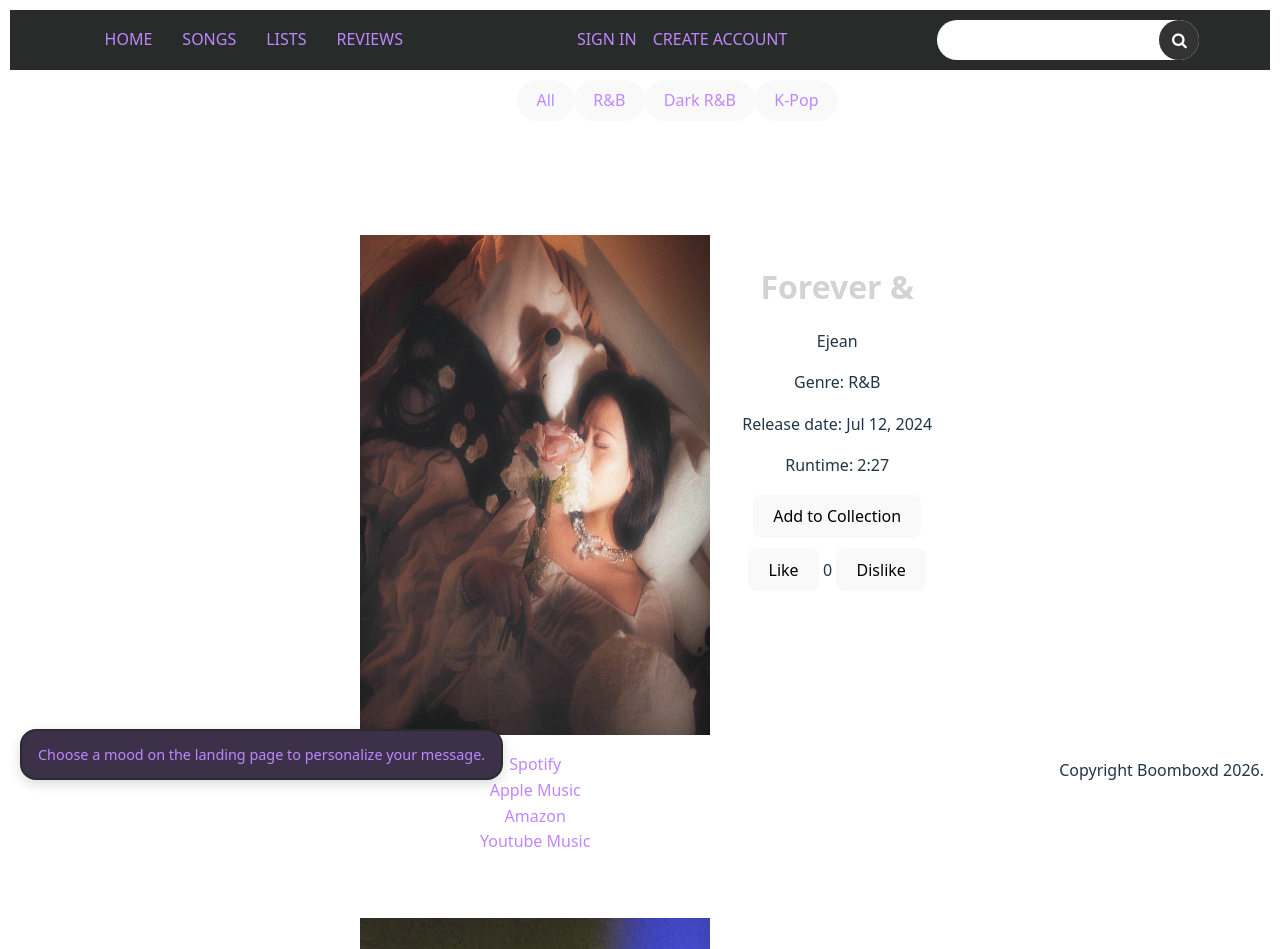
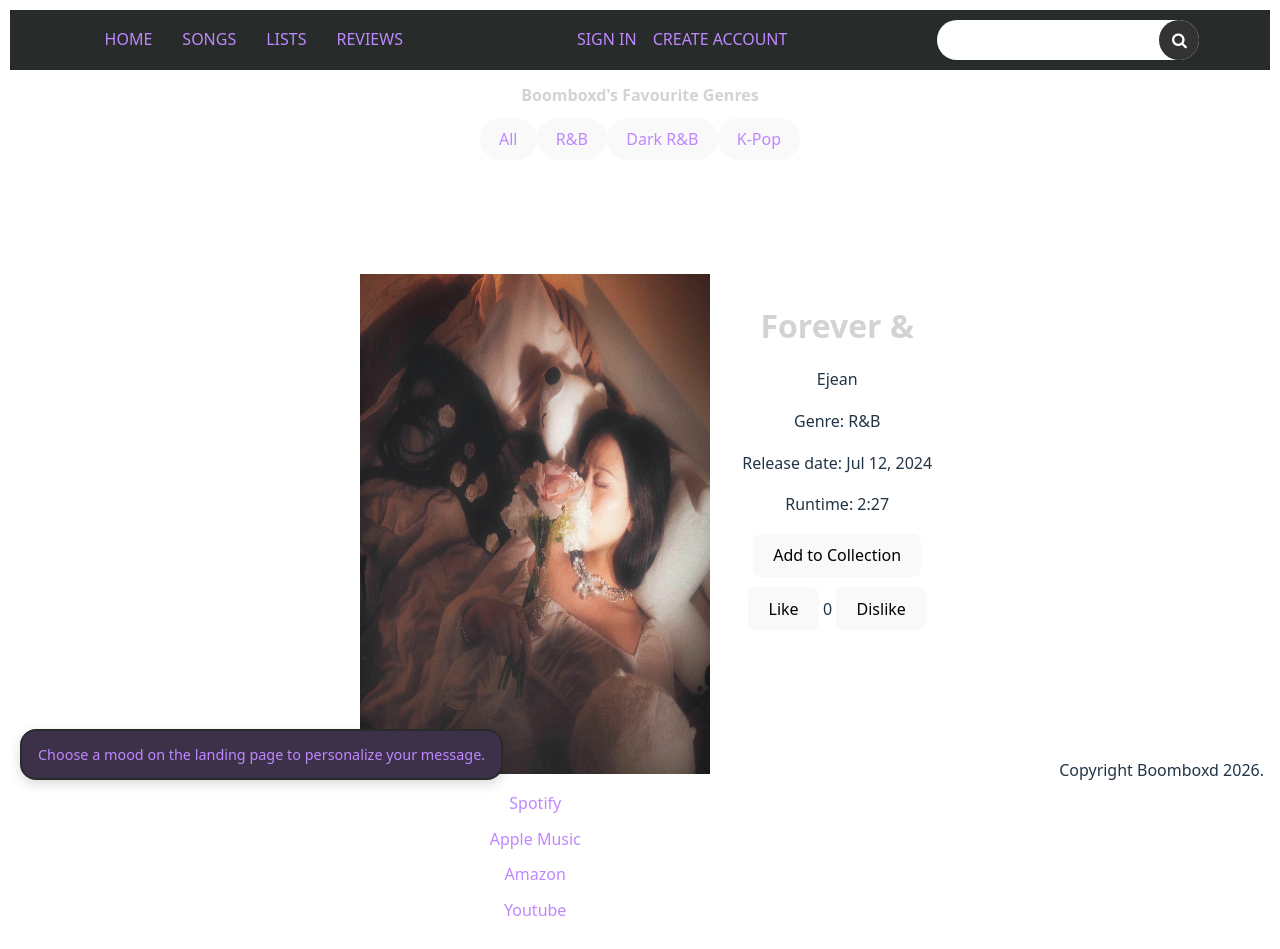
Before and after one commit to Onniikun/FSD_Project, a React (Vite) app: page /songs in a window 1280 px wide. Shown: the top 949 px of the page. Built offline with nearby package versions, Linux system fonts and the light colour scheme.

Commit message:
Recreated hook to be used in two componoents(genre + links), optimize links function for expandability. Improved overall functions.

```diff
--- a/src/components/common/songs/song-filter/GenreFilter.tsx
+++ b/src/components/common/songs/song-filter/GenreFilter.tsx
@@ -1,16 +1,23 @@
-import type { genreFilter } from "../../../../types/filterModel"
+import { useSortFilter } from "../../../hooks/useSortAndFilterUI"
 import "./genre-filter.css"
 
+type GenreFilterProps = {
+    onChange?: (genre: string) => void
+};
 /**
  * Filters songs by Genre.
  * @param param0 - Selected Genre.
  * @returns - Filtered song.
  */
-function GenreFilter({
-    selectedGenre,
-    setSelectedGenre,
-}: genreFilter){
+function GenreFilter({ onChange }: GenreFilterProps) {
     const genres = ["All", "R&B", "Dark R&B", "K-Pop"];
+    const { selectedItem: selectedGenre, setSelectedItem: setSelectedGenre} = useSortFilter(genres, "All")
+
+    const handleGenreChange = (genre: string) => {
+        setSelectedGenre(genre)
+        onChange?.(genre)
+    }
+
     return(
         <>
         <section className="genre-filter">
@@ -19,7 +26,7 @@ function GenreFilter({
                 <button key={genre} type="button"
                 className={
                     selectedGenre === genre ? "genre-btn active" : "genre-btn"}
-                onClick={() => setSelectedGenre(genre)}>
+                onClick={() => handleGenreChange(genre)}>
                 {genre}
             </button>
             ))}
--- a/src/components/common/songs/song-filter/genre-filter.css
+++ b/src/components/common/songs/song-filter/genre-filter.css
@@ -2,7 +2,6 @@
     display: flex;
     align-items: center;
     justify-content: center;
-    margin-left: 75px;
     margin-top: 10px;
 }
 .genre-btn {
--- a/src/components/common/songs/song-items/SongItem.tsx
+++ b/src/components/common/songs/song-items/SongItem.tsx
@@ -57,7 +57,8 @@ function SongItem() {
         selectedGenre === "All" ? songs : songs.filter(song => song.genre === selectedGenre)
     return(
         <>
-        <GenreFilter selectedGenre={selectedGenre} setSelectedGenre={setSelectedGenre}/>
+        <h2 className="message">Boomboxd's Favourite Genres</h2>
+        <GenreFilter onChange={setSelectedGenre}/>
         <section className="song-item">
             <ul>
                 {filteredSongs.length === 0 ? (
--- a/src/components/common/songs/song-items/song-item.css
+++ b/src/components/common/songs/song-items/song-item.css
@@ -29,7 +29,7 @@
     margin-right: 20px;
 }
 
-
+/*Links*/
 .song-links {
     display: flex;
     flex-direction: column;
@@ -42,3 +42,8 @@
     display: block;
     text-align: center;
 }
+
+/**/
+.message {
+    text-align: center;
+}
--- a/src/components/common/songs/song-links/SongLinks.tsx
+++ b/src/components/common/songs/song-links/SongLinks.tsx
@@ -1,22 +1,47 @@
 import "./song-links.css"
 import type { songLinks } from "../../../../types/songModel.ts"
+import { useSortFilter } from "../../../hooks/useSortAndFilterUI"
 
 type LinksProps = {
     links?: songLinks
 }
+/**
+ *
+ * @param param0
+ * @returns
+ */
+function Links({ links }: LinksProps) {
+    const platform: { [label: string]: keyof songLinks } = {
+        Spotify: "spotify",
+        "Apple Music": "apple",
+        "SoundCloud": "soundcloud",
+        Amazon: "amazon",
+        Youtube: "youtube",
+    }
+    const { items: platforms, selectedItem, setSelectedItem } = useSortFilter(Object.keys(platform),"Spotify")
 
-function Links({ links }: LinksProps) {
     return(
     <>
     <div className="song-media">
         <ul className="song-links">
-            <li>
-            {links?.spotify && <a href={links.spotify}>Spotify</a>}
-            {links?.apple && <a href={links.apple}>Apple Music</a>}
-            {links?.soundcloud && <a href={links.soundcloud}>SoundCloud</a>}
-            {links?.amazon && <a href={links.amazon}>Amazon</a>}
-            {links?.youtube && <a href={links.youtube}>Youtube Music</a>}
-            </li>
+            {platforms.map((label) => {
+                const key = platform[label]
+                const url = links?.[key]
+                if (!url)
+                    return null
+                return (
+                    <li key ={label}>
+                        <a href={url}
+                        target="_blank"
+                        rel="noopener noreferrer"
+                        className={selectedItem === label ? "active" : ""}
+                        onClick={() => setSelectedItem(label)}
+                        >
+                        {label}
+                        </a>
+                    </li>
+                )
+            })}
         </ul>
     </div>
     </>
--- a/src/components/hooks/useSortAndFilterUI.ts
+++ b/src/components/hooks/useSortAndFilterUI.ts
@@ -1,28 +1,26 @@
 import { useState } from "react"
-import type { GenreType, filter } from "../../types/filterModel"
-
 
 /**
  *
+ * @param items
  * @param initialGenre
  * @returns
  */
-export function useGenreFilter(
+export function useSortFilter<T>(
     //Start with Initial value
-    initialGenre: GenreType= "All"
-): filter {
-    // List of values(genres)
-    const genres: GenreType[] = ["All", "R&B", "Dark R&B", "K-Pop"]
-    const [selectedGenre, setSelectedGenre] = useState<GenreType>(initialGenre)
+    items: T[],
+    initialGenre: T
+) {
+    const [selectedItem, setSelectedItem] = useState<T>(initialGenre)
 
-    //Handles selected genre to be displayed
-    const handleGenreChange = (genre: GenreType) => {
-        setSelectedGenre(genre)
+    //Handles selected item to be displayed
+    const handleGenreChange = (items: T) => {
+        setSelectedItem(items)
     }
 
     return{
-        genres,
-        selectedGenre,
-        setSelectedGenre: handleGenreChange
+        items,
+        selectedItem,
+        setSelectedItem: handleGenreChange
     }
 }
```
Also changed, not shown: src/types/filterModel.ts (deleted, +0 -12 lines).
